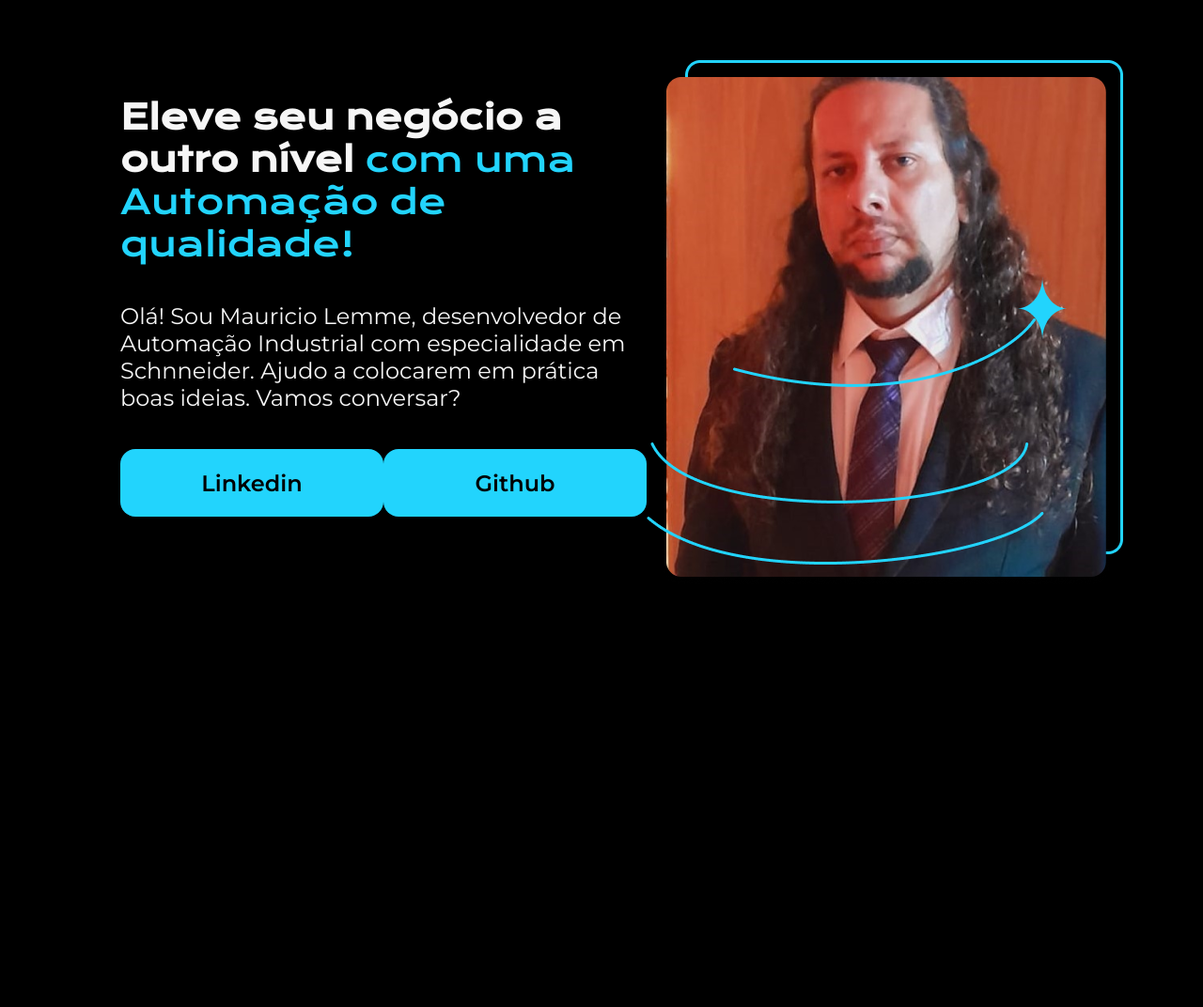
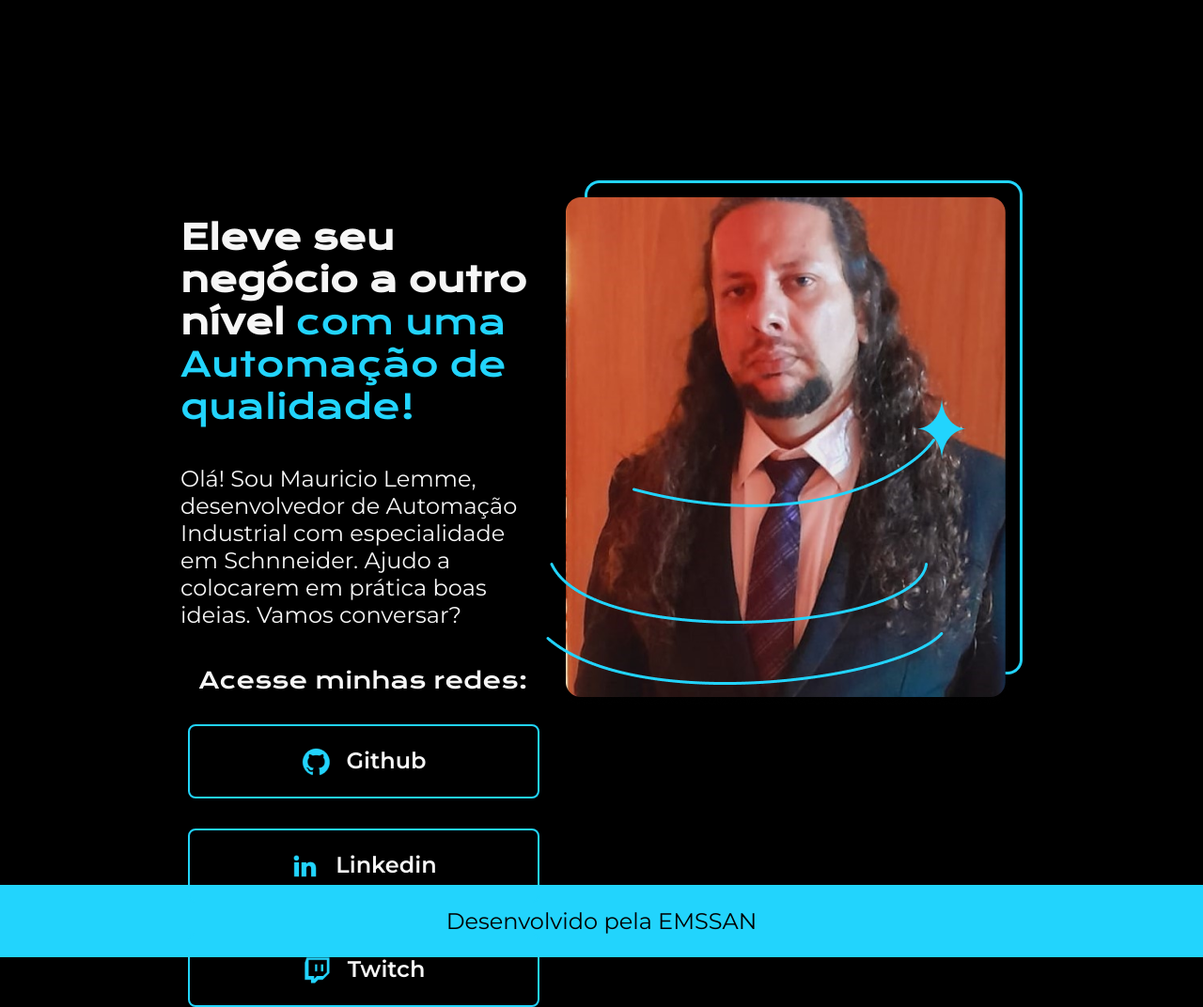
Before and after one commit to MLemme/cursos-alura, a PHP site: page / in a window 1280 px wide. Shown: the whole page at 94% size. Before the commit the page ends 614 px from the top, so only its background shows below. Run offline with PHP 8.4, Linux system fonts and the light colour scheme.

Commit message:
Alteração de Pastas durante Curso

```diff
--- a/portifolio/style.css
+++ b/portifolio/css/style.css
@@ -3,7 +3,7 @@
 /*vh viewport height*/
 
 body{
-    height: 100vh;
+    /* height: 100vh; */
     box-sizing: border-box;
     background-color: #000000;
     color: #f6f6f6;
@@ -12,7 +12,8 @@
     display: flex;
     align-items: center;
     justify-content: space-between;
-    margin: 5% 10%;
+    /* margin: 5% 10%; */
+    padding: 15%;
 }
 .apresentacao__conteudo{
     width: 615px;
@@ -33,20 +34,49 @@
 .apresentacao__links{
     display: flex;
     justify-content: space-between;
+    flex-direction: column;
+    align-items: center;
+    gap: 32px;
+}
+.apresentacao__links__subtitulo{
+    font-family: "Krona One", sans-serif;
+    font-size: 24px;
+    font-weight: 400;
 }
 .apresentacao__links__link{
-    background-color:#22d4fd;
-    width: 280px;
+    /* background-color:#22d4fd; */
+    /* width: 280px; */
+    /* color: #000000; */
+    /* border-radius: 16px; */
+    width: 370px;
+    color: #f6f6f6;
+    border-radius: 8px;
     text-align: center;
-    border-radius: 16px;
     font-size: 24px;
     padding: 21.5px 0;
     text-decoration: none;
-    color: #000000;
     font-family: "Montserrat", sans-serif;
     font-weight: 600;
+
+    border: 2px solid #22d4fd;
+    display: flex;
+    justify-content: center;
+    gap: 16px;
+}
+.apresentacao__links__link:hover{
+    background-color: #272727;
+    cursor: pointer;
 }
 .titulo-destaque{
     color: #22d4fd;
     font-weight: 100;
 }
+.rodape{
+    background-color: #22d4fd;
+    color: #000000;
+    padding: 24px;
+    text-align: center;
+    font-family: "Montserrat", sans-serif;
+    font-size: 24px;
+    font-weight: 400;
+}
--- a/portifolio/index.html
+++ b/portifolio/index.html
@@ -1,8 +1,8 @@
 <!DOCTYPE html>
 <html lang="pt-br">
 <head>
-    <link rel="stylesheet" href="reset.css">
-    <link rel="stylesheet" href="style.css">
+    <link rel="stylesheet" href="./css/reset.css">
+    <link rel="stylesheet" href="./css/style.css">
     <meta charset="UTF-8">
     <meta http-equiv="X-UA-Compatible" content="IE-edge"> <!-- Compatibilidade EDGE antigo-->
     <meta name="viewport" content="width=device-width, initial-scale=1.0"> <!--Ajusta a escala para o dispositivo -->
@@ -17,14 +17,26 @@
             <h1 class="apresentacao__conteudo__titulo">Eleve seu negócio a outro nível <strong class="titulo-destaque">com uma Automação de qualidade!</strong></h1>
             <p class="apresentacao__conteudo__texto">Olá! Sou Mauricio Lemme, desenvolvedor de Automação Industrial com especialidade em Schnneider. Ajudo a colocarem em prática boas ideias. Vamos conversar?</p>
             <div class="apresentacao__links">
-                <a class="apresentacao__links__link" href="https://www.linkedin.com/in/mauricio-andrade-lemme-382098116/">Linkedin</a><!-- anchor de hyperlink-->
-                <a class="apresentacao__links__link" href="https://github.com/MLemme">Github</a>
+                <h2 class="apresentacao__links__subtitulo">Acesse minhas redes:</h2>
+                <!-- anchor de hyperlink-->
+                <a class="apresentacao__links__link" href="https://github.com/MLemme">
+                    <img src="./assets/github.png" alt="icone Github">
+                    Github
+                </a>
+                <a class="apresentacao__links__link" href="https://www.linkedin.com/in/mauricio-andrade-lemme-382098116/">
+                    <img src="./assets/linkedin.png" alt="icone Linkedin">
+                    Linkedin
+                </a>
+                <a class="apresentacao__links__link" href="https://www.twitch.tv/shalokiano">
+                    <img src="./assets/twitch.png" alt="icone Twitch">
+                    Twitch
+                </a>
             </div>
         </section>
-        <img src="imagem.png" alt="Foto do Mauricio Lemme">
+        <img src="./assets/Imagem.png" alt="Foto do Mauricio Lemme">
     </main>
-    <footer>
-
+    <footer class="rodape">
+        <p>Desenvolvido pela EMSSAN</p>
     </footer>
 </body>
 </html>
```
Also changed, not shown: portifolio/assets/Imagem.png (renamed from portifolio/Imagem.png), portifolio/assets/github.png (added), portifolio/assets/instagram.png (added), portifolio/assets/linkedin.png (added), portifolio/assets/twitch.png (added), portifolio/assets/twitter-novo.png (added), portifolio/assets/twitter.png (added), portifolio/css/reset.css (renamed from portifolio/reset.css), portifolio/old/.Imagemold.png (renamed from portifolio/.Imagemold.png), portifolio/old/.Imagemold1.png (renamed from portifolio/.Imagemold1.png), portifolio/old/.avatar.jpg (renamed from portifolio/.avatar.jpg), portifolio/old/.avatar.png (renamed from portifolio/.avatar.png), portifolio/old/.html.png (renamed from portifolio/.html.png), portifolio/old/.index_old.html (renamed from portifolio/.index_old.html), 1 more files.
